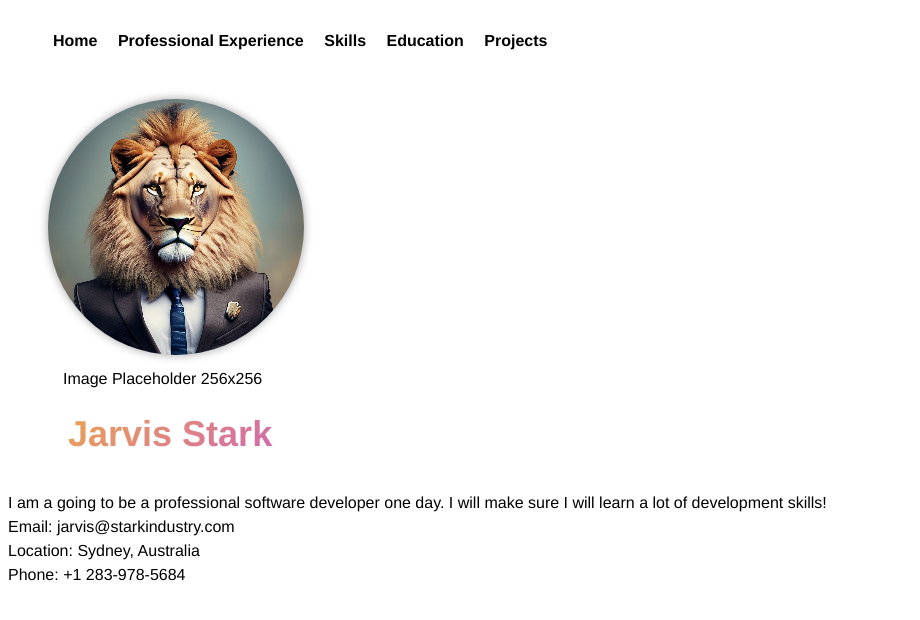
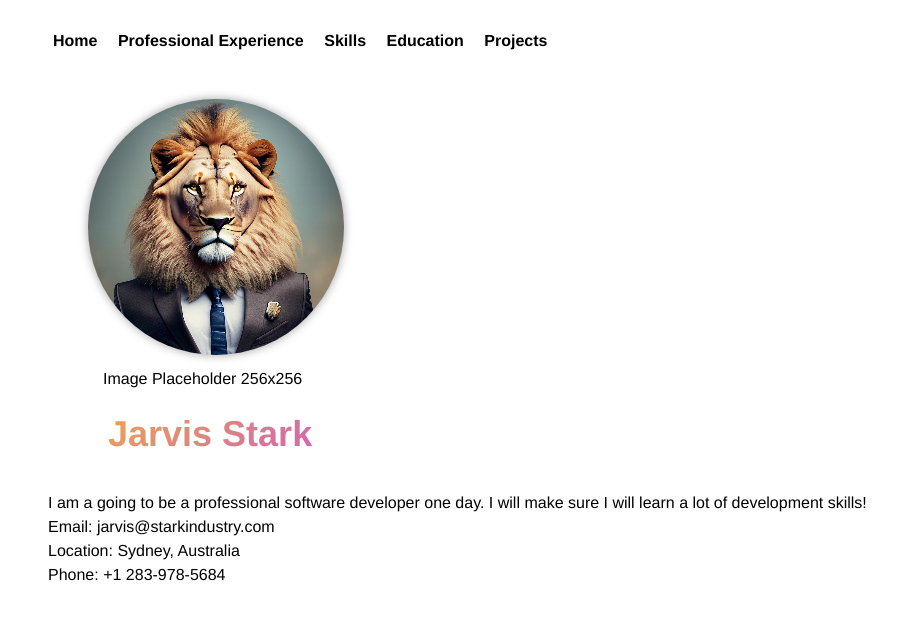
Before and after one commit to AliHaidarAzizi/Resume-Jarvis, a plain HTML site: page index.html in a window 1280 px wide. Shown: the whole page, without its empty margins (0-920 px from the left). Drawn offline with Linux system fonts and the light colour scheme.

Commit message:
clean up css

```diff
--- a/styles.css
+++ b/styles.css
@@ -1,9 +1,19 @@
+* {
+    box-sizing: border-box;
+}
+
 body {
     font-family: "Helvetica Neue", Arial, sans-serif;
     font-size: 16px;
     line-height: 1.5;
     color: #000;
     background-color: #ffffff;
+
+
+}
+
+main {
+    margin-left: 40px;
 }
 
 h1 {
@@ -98,9 +108,8 @@ figcaption {
 
 .gradient-text {
     background: -webkit-linear-gradient(135deg, #bb36f9 60%, #f2b33d);
-    background-clip: text;
     -webkit-text-fill-color: transparent;
-
+    -webkit-background-clip: text;
 }
 
 #username {
```
